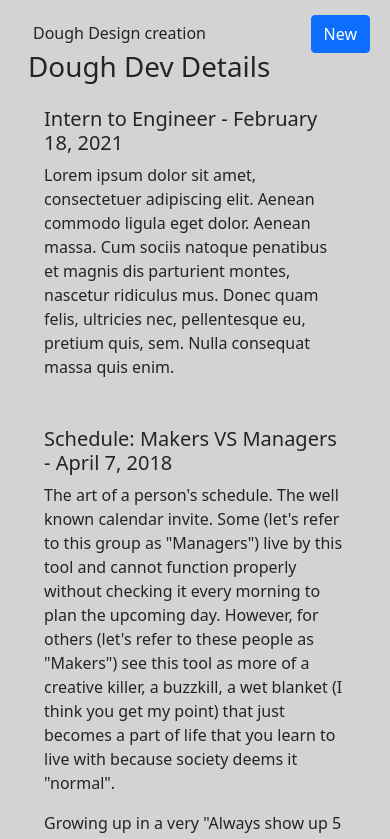
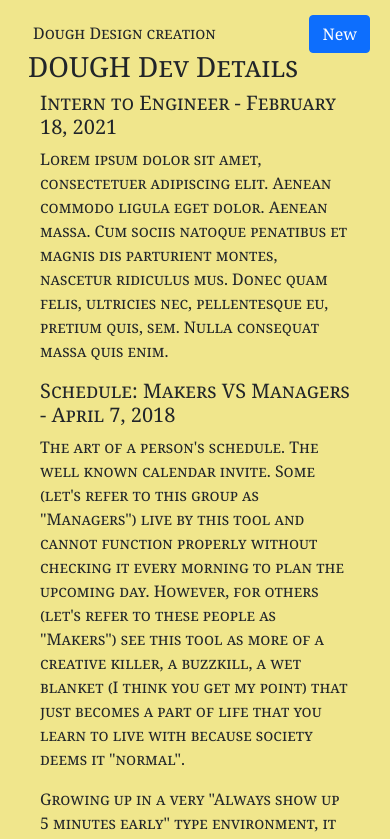
Before and after one commit to jamesjdougherty/dough-dev, a website: page index.html in a window 390 px wide. Shown: the top 839 px of the page. Drawn offline with nearby package versions, Linux system fonts and the light colour scheme.

Commit message:
Create mobile first styling

```diff
--- /dev/null
+++ b/css/main.css
@@ -0,0 +1,30 @@
+button {
+    position: absolute;
+    right: 10px;
+    top: 5px;
+    margin: 10px;
+}
+
+html {
+    height: 100%;
+    margin: 1em;
+    background-color: khaki;
+}
+
+body {
+    background-color: khaki;
+    font-family: Georgia, 'Times New Roman', Times, serif;
+    font-variant: small-caps;
+    font-size: medium;
+}
+
+@media (min-width: 770px) {
+    html {
+        background-color: lightgray;
+    }
+
+    body {
+        background-color: lightgray;
+    }
+
+}
--- a/index.html
+++ b/index.html
@@ -1,13 +1,15 @@
 <!DOCTYPE html>
-<html style="height: 100%; margin: 1em; background-color: lightgray;">
+<html>
 
 <head>
   <title>Dough Dev Details</title>
   <script src="https://unpkg.com/vue"></script>
-  <link href="https://cdn.jsdelivr.net/npm/bootstrap@5.1.1/dist/css/bootstrap.min.css" rel="stylesheet" integrity="sha384-F3w7mX95PdgyTmZZMECAngseQB83DfGTowi0iMjiWaeVhAn4FJkqJByhZMI3AhiU" crossorigin="anonymous">
+  <link href="https://cdn.jsdelivr.net/npm/bootstrap@5.1.1/dist/css/bootstrap.min.css" rel="stylesheet"
+    integrity="sha384-F3w7mX95PdgyTmZZMECAngseQB83DfGTowi0iMjiWaeVhAn4FJkqJByhZMI3AhiU" crossorigin="anonymous">
+  <link rel="stylesheet" href="css/main.css">
 </head>
 
-<body class="container-fluid" style="background-color: lightgray;">
+<body class="container-fluid">
   <div id="app" style="padding: 5px;">
     {{ message }}
   </div>
@@ -21,13 +23,13 @@
     })
   </script>
 
-  <h1>Dough Dev Details</h1>
+  <h1 class="comp-title">DOUGH Dev Details</h1>
 
   <div>
-    <button type="button" class="btn btn-primary" style="position: absolute; right: 10px; top: 5px; margin: 10px;">New</button>
+    <button type="button" class="btn btn-primary">New</button>
   </div>
 
-  <div class="container" style="padding: 1em;">
+  <div class="container">
     <h5>Intern to Engineer - February 18, 2021</h5>
     <p>
       Lorem ipsum dolor sit amet, consectetuer adipiscing elit. Aenean commodo ligula eget dolor.
@@ -36,7 +38,7 @@
     </p>
   </div>
 
-  <div class="container" style="padding: 1em;">
+  <div class="container">
     <h5>Schedule: Makers VS Managers - April 7, 2018</h5>
     <p>
       The art of a person's schedule. The well known calendar invite. Some (let's refer to this group as
```
